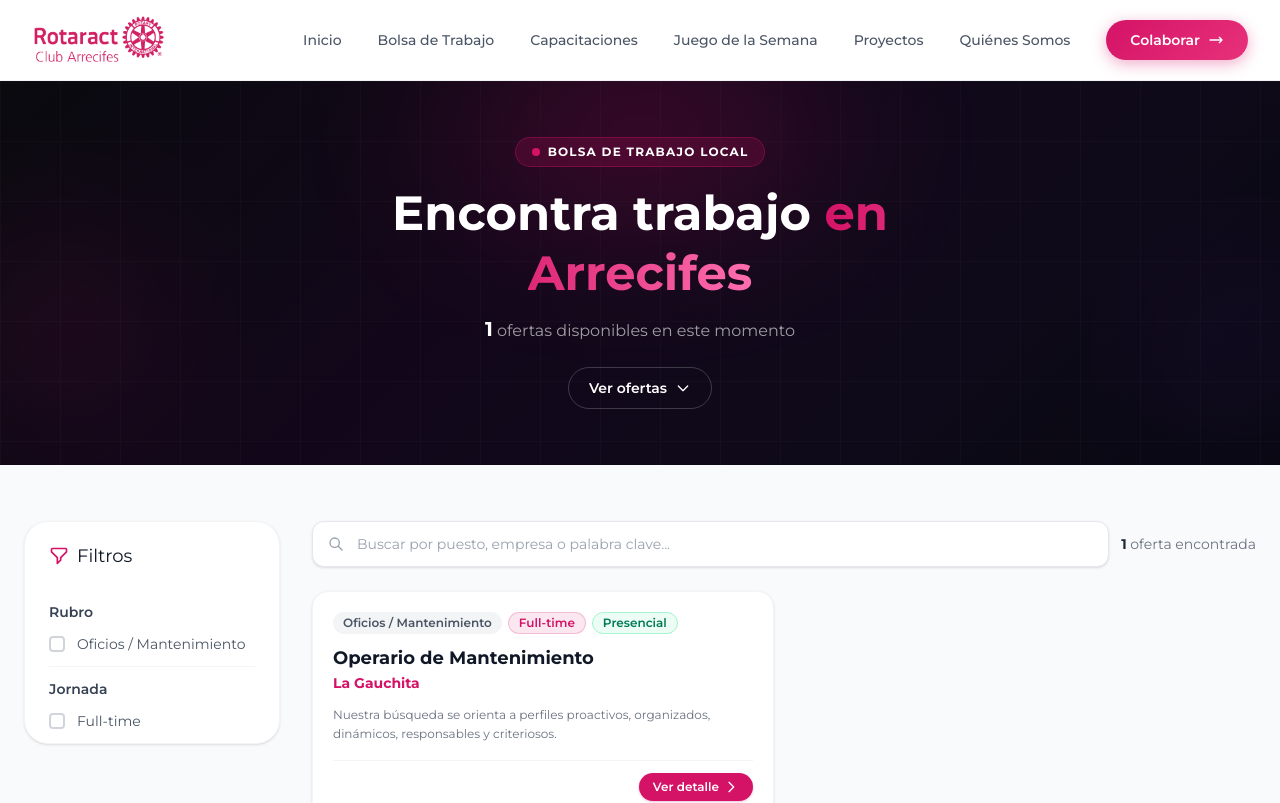
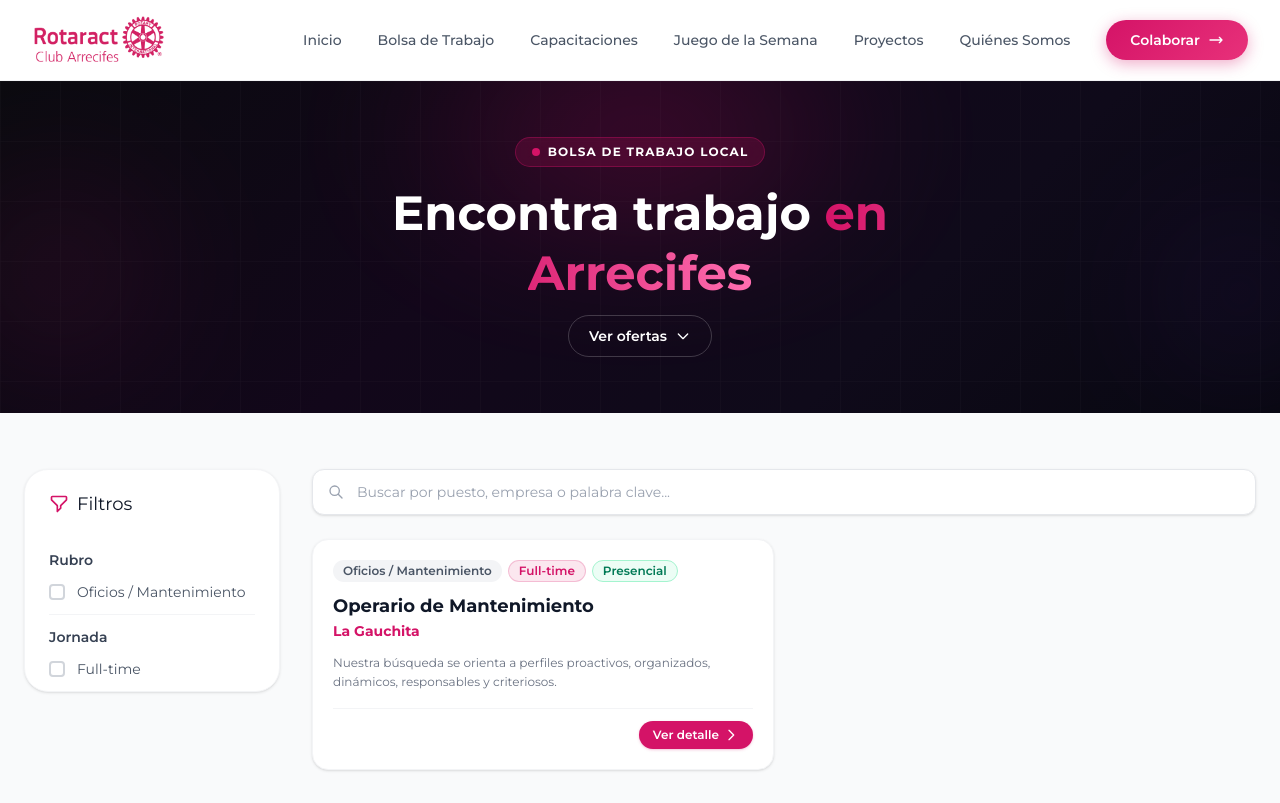
Before and after one commit to valentinomaseda/rotaract-arrecifes, a React (Vite) app: page /empleos in a window 1280 px wide. Shown: the top 803 px of the page. Built offline with nearby package versions, Linux system fonts and the light colour scheme.

Commit message:
sacar cantidad de ofertas activas

```diff
--- a/src/features/about/PastPresidentsGallery.jsx
+++ b/src/features/about/PastPresidentsGallery.jsx
@@ -188,8 +188,8 @@ export const PastPresidentsGallery = () => {
               onClick={() => scrollToIndex(idx)}
               aria-label={`Ir al presidente ${idx + 1}`}
               className={`transition-all duration-300 rounded-full ${idx === activeIndex
-                  ? 'w-6 h-2 bg-cranberry'
-                  : 'w-2 h-2 bg-gray-300'
+                ? 'w-6 h-2 bg-cranberry'
+                : 'w-2 h-2 bg-gray-300'
                 }`}
             />
           ))}
--- a/src/features/jobs/JobsPage.jsx
+++ b/src/features/jobs/JobsPage.jsx
@@ -53,9 +53,8 @@ const CustomCheckbox = ({ checked, onChange, label }) => (
       )}
     </span>
     {/* Label text */}
-    <span className={`text-sm font-montserrat transition-colors duration-150 ${
-      checked ? 'text-gray-900 font-semibold' : 'text-gray-600 group-hover:text-gray-900'
-    }`}>
+    <span className={`text-sm font-montserrat transition-colors duration-150 ${checked ? 'text-gray-900 font-semibold' : 'text-gray-600 group-hover:text-gray-900'
+      }`}>
       {label}
     </span>
   </label>
@@ -71,14 +70,14 @@ export const JobsPage = () => {
   const [selectedJob, setSelectedJob] = useState(null);
 
   const categories = useMemo(() => Array.from(new Set(jobsData.map((j) => j.category))), []);
-  const types      = useMemo(() => Array.from(new Set(jobsData.map((j) => j.type))),     []);
+  const types = useMemo(() => Array.from(new Set(jobsData.map((j) => j.type))), []);
 
   const filteredJobs = useMemo(() => {
     const q = searchQuery.trim().toLowerCase();
     return jobsData.filter((job) => {
-      const matchCat  = selectedCategories.length === 0 || selectedCategories.includes(job.category);
+      const matchCat = selectedCategories.length === 0 || selectedCategories.includes(job.category);
       const matchType = selectedTypes.length === 0 || selectedTypes.includes(job.type);
-      const matchQ    = !q || [job.title, job.company, job.description].some((f) => f?.toLowerCase().includes(q));
+      const matchQ = !q || [job.title, job.company, job.description].some((f) => f?.toLowerCase().includes(q));
       return matchCat && matchType && matchQ;
     });
   }, [selectedCategories, selectedTypes, searchQuery]);
@@ -154,10 +153,6 @@ export const JobsPage = () => {
             }}>en Arrecifes</span>
           </h1>
 
-          {/* Contador de ofertas */}
-          <p className="font-montserrat text-white/60 text-base mb-6">
-            <span className="text-white font-bold text-xl">{jobsData.length}</span> ofertas disponibles en este momento
-          </p>
 
           {/* CTA scroll */}
           <button
@@ -203,9 +198,6 @@ export const JobsPage = () => {
                 className="w-full pl-11 pr-4 py-3 rounded-xl border border-gray-200 bg-white font-montserrat text-sm text-gray-800 placeholder-gray-400 shadow-sm focus:outline-none focus:ring-2 focus:ring-cranberry/30 focus:border-cranberry/60 transition-all"
               />
             </div>
-            <span className="font-montserrat text-sm text-gray-500 whitespace-nowrap flex-shrink-0">
-              <span className="font-bold text-gray-800">{filteredJobs.length}</span> oferta{filteredJobs.length !== 1 ? "s" : ""} encontrada{filteredJobs.length !== 1 ? "s" : ""}
-            </span>
           </div>
 
           {/* Active filter chips */}
```
